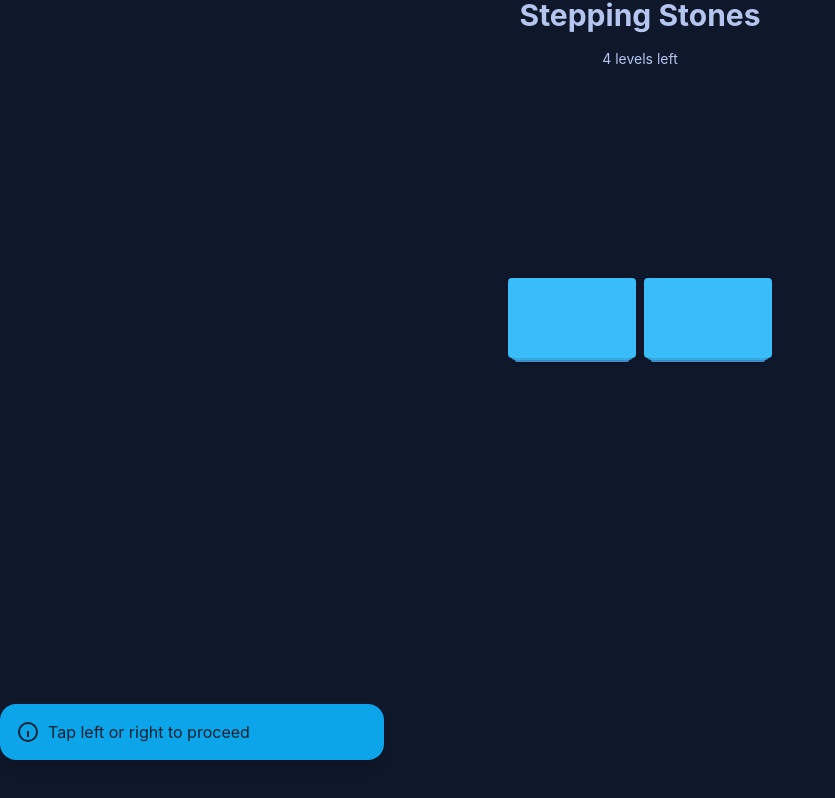
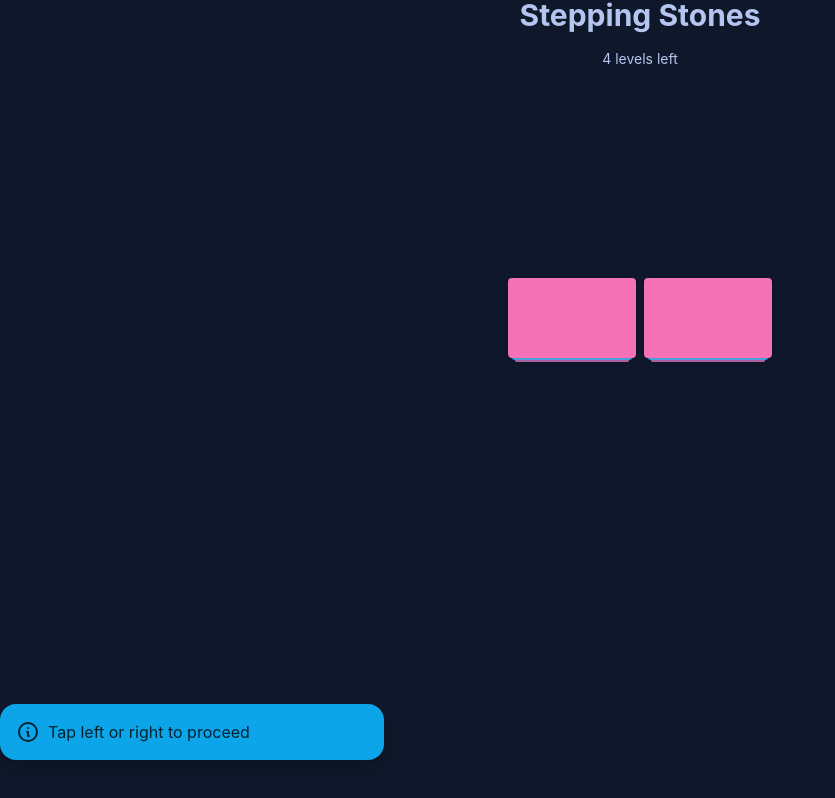
Before and after one commit to abouthugo/RoN, a Next.js app: page /game in a window 1280 px wide. Shown: the whole page, without its empty margins (0-835 px from the left). Built offline with nearby package versions, Linux system fonts and the light colour scheme.

Commit message:
correcting styles and prop names

```diff
--- a/components/Game/GlassSteppingStones.tsx
+++ b/components/Game/GlassSteppingStones.tsx
@@ -51,13 +51,13 @@ export default function GlassSteppingStones() {
     const mapper = (reverse = false) => {
       return function StackItem(s: StackItemType, i: number) {
         const commonStyles =
-          'transition-all ease-in-out delay-150 grid w-32 h-20 rounded bg-primary text-primary-content place-content-center cursor-pointer shadow'
+          'transition-all ease-in-out delay-150 grid w-32 h-20 rounded place-content-center cursor-pointer shadow'
         if (s.popped) return
         const isBroken =
           (reverse && s.broken === 'r') || (!reverse && s.broken === 'l')
         return (
           <div
-            className={`${commonStyles} ${bgSwitch(i)} ${
+            className={`${commonStyles} ${bgSwitch(s.position)} ${
               isBroken && 'invisible '
             }`}
             style={{ perspective: '100px' }}
@@ -95,8 +95,8 @@ export default function GlassSteppingStones() {
             className="stroke-current flex-shrink-0 w-6 h-6"
           >
             <path
-              stroke-lineCap="round"
-              stroke-lineJoin="round"
+              strokeLinecap="round"
+              strokeLinejoin="round"
               strokeWidth="2"
               d="M13 16h-1v-4h-1m1-4h.01M21 12a9 9 0 11-18 0 9 9 0 0118 0z"
             ></path>
```
